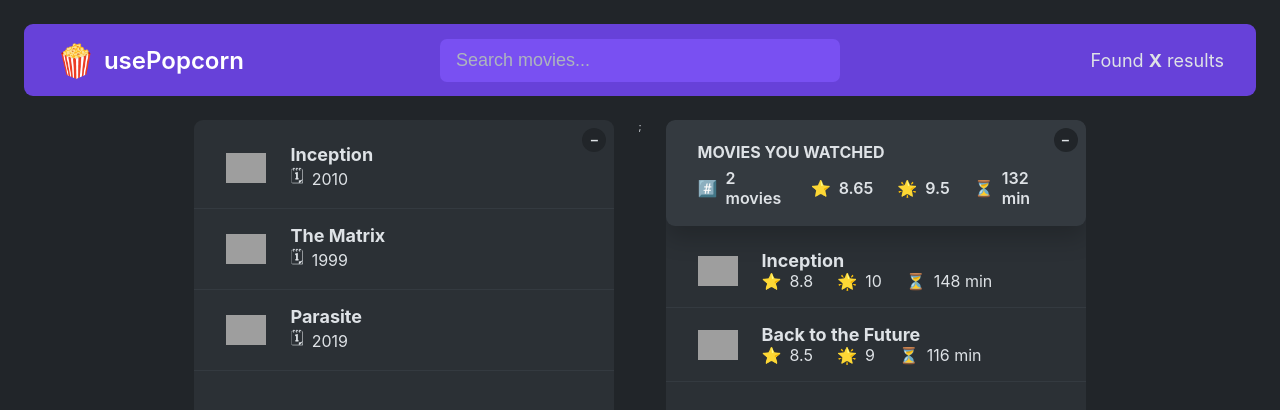
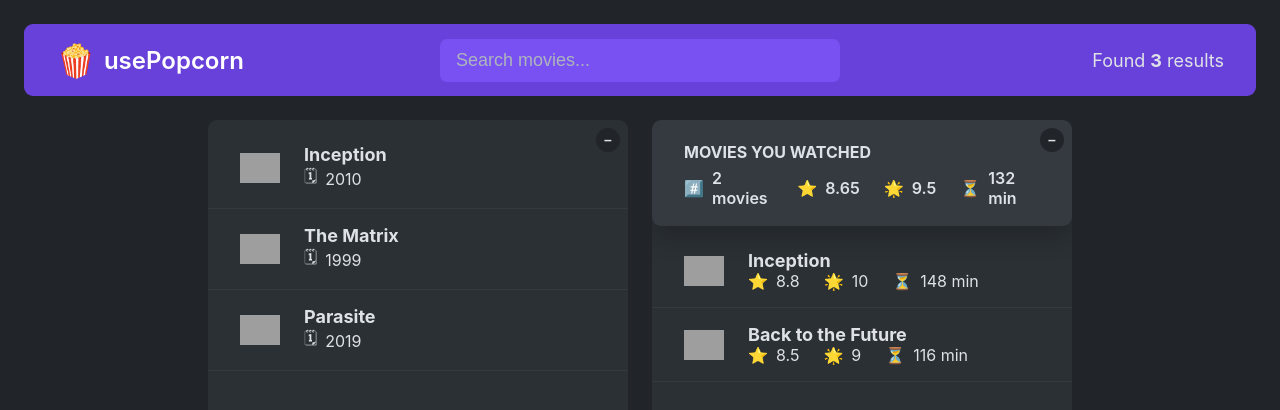
Before and after one commit to shmuelXYZ/movies-lib, a React (Create React App) app: page / in a window 1280 px wide. Shown: the top 410 px of the page. Built offline with nearby package versions, Linux system fonts and the light colour scheme; grey boxes are pictures that could not be loaded.

Commit message:
new compossion in main and nav bar,need to define children type in both

```diff
--- a/src/components/App.tsx
+++ b/src/components/App.tsx
@@ -1,8 +1,13 @@
 import { NavBar } from "./NavBar";
+import { Main } from "./Main";
+import { Muvie, MuvieRate } from "../types";
+import { useState } from "react";
+import { Logo } from "./Logo";
 import { Search } from "./Search";
 import { NumResult } from "./NumResult";
-import { Main } from "./Main";
-import { Muvie, MuvieRate } from "../types";
+import { ListBox } from "./ListBox";
+import { WatchedBox } from "./WatchedBox";
+import { MoviesList } from "./MoviesList";
 
 export const tempMovieData: Muvie[] = [
   {
@@ -58,10 +63,20 @@ export const average = (arr: any) =>
   );
 
 export default function App() {
+  const [movies, setMovies] = useState<Muvie[]>(tempMovieData);
   return (
     <>
-      <NavBar />
-      <Main />
+      <NavBar>
+        <Logo />
+        <Search />
+        <NumResult movies={movies} />
+      </NavBar>
+      <Main>
+        <ListBox>
+          <MoviesList movies={movies} />
+        </ListBox>
+        <WatchedBox />
+      </Main>
     </>
   );
 }
--- a/src/components/ListBox.tsx
+++ b/src/components/ListBox.tsx
@@ -1,8 +1,6 @@
 import { useState } from "react";
-import { tempMovieData } from "./App";
 
-export function ListBox() {
-  const [movies, setMovies] = useState(tempMovieData);
+export function ListBox({ children }) {
   const [isOpen1, setIsOpen1] = useState(true);
 
   return (
@@ -13,22 +11,7 @@ export function ListBox() {
       >
         {isOpen1 ? "–" : "+"}
       </button>
-      {isOpen1 && (
-        <ul className="list">
-          {movies?.map((movie) => (
-            <li key={movie.imdbID}>
-              <img src={movie.Poster} alt={`${movie.Title} poster`} />
-              <h3>{movie.Title}</h3>
-              <div>
-                <p>
-                  <span>🗓</span>
-                  <span>{movie.Year}</span>
-                </p>
-              </div>
-            </li>
-          ))}
-        </ul>
-      )}
+      {isOpen1 && children}
     </div>
   );
 }
--- a/src/components/Main.tsx
+++ b/src/components/Main.tsx
@@ -1,11 +1,3 @@
-import { ListBox } from "./ListBox";
-import { WatchedBox } from "./WatchedBox";
-
-export function Main() {
-  return (
-    <main className="main">
-      <ListBox />;
-      <WatchedBox />
-    </main>
-  );
+export function Main({ children }) {
+  return <main className="main">{children}</main>;
 }
--- /dev/null
+++ b/src/components/Movie.tsx
@@ -0,0 +1,17 @@
+import { Muvie } from "../types";
+
+export const Movie = ({ movie }: { movie: Muvie }) => {
+  return (
+    <li>
+      <img src={movie.Poster} alt={`${movie.Title} poster`} />
+      <h3>{movie.Title}</h3>
+      <div>
+        <p>
+          <span>🗓</span>
+          <span>{movie.Year}</span>
+        </p>
+      </div>
+    </li>
+  );
+};
+export default Movie;
--- /dev/null
+++ b/src/components/MoviesList.tsx
@@ -0,0 +1,13 @@
+import { Movie } from "./Movie";
+import { Muvie } from "../types";
+
+export const MoviesList = ({ movies }: { movies: Muvie[] }) => {
+  return (
+    <ul className="list">
+      {movies?.map((movie) => (
+        <Movie movie={movie} key={movie.imdbID} />
+      ))}
+    </ul>
+  );
+};
+export default MoviesList;
--- a/src/components/NavBar.tsx
+++ b/src/components/NavBar.tsx
@@ -1,13 +1,3 @@
-import { Logo } from "./Logo";
-import { Search } from "./Search";
-import { NumResult } from "./NumResult";
-
-export function NavBar() {
-  return (
-    <nav className="nav-bar">
-      <Logo />
-      <Search />
-      <NumResult />
-    </nav>
-  );
+export function NavBar({ children }) {
+  return <nav className="nav-bar">{children}</nav>;
 }
--- a/src/components/NumResult.tsx
+++ b/src/components/NumResult.tsx
@@ -1,7 +1,10 @@
-export function NumResult() {
+import { Muvie } from "../types";
+
+// import Muvie from "../types";
+export function NumResult({ movies }: { movies: Muvie[] }) {
   return (
     <p className="num-results">
-      Found <strong>X</strong> results
+      Found <strong>{movies.length}</strong> results
     </p>
   );
 }
--- /dev/null
+++ b/src/components/Summary.tsx
@@ -0,0 +1,32 @@
+import { average } from "./App";
+import { MuvieRate } from "../types";
+
+export const Summary = ({ watched }: { watched: MuvieRate[] }) => {
+  const avgImdbRating = average(watched.map((movie) => movie.imdbRating));
+  const avgUserRating = average(watched.map((movie) => movie.userRating));
+  const avgRuntime = average(watched.map((movie) => movie.runtime));
+  return (
+    <div className="summary">
+      <h2>Movies you watched</h2>
+      <div>
+        <p>
+          <span>#️⃣</span>
+          <span>{watched.length} movies</span>
+        </p>
+        <p>
+          <span>⭐️</span>
+          <span>{avgImdbRating}</span>
+        </p>
+        <p>
+          <span>🌟</span>
+          <span>{avgUserRating}</span>
+        </p>
+        <p>
+          <span>⏳</span>
+          <span>{avgRuntime} min</span>
+        </p>
+      </div>
+    </div>
+  );
+};
+export default Summary;
--- a/src/components/WatchedBox.tsx
+++ b/src/components/WatchedBox.tsx
@@ -1,13 +1,12 @@
 import { useState } from "react";
-import { tempWatchedData, average } from "./App";
+import { tempWatchedData } from "./App";
 import { MuvieRate } from "../types";
+import { Summary } from "./Summary";
+import { WatchedMoviesList } from "./WatchedMoviesList";
 
 export function WatchedBox() {
   const [watched, setWatched] = useState<MuvieRate[]>(tempWatchedData);
   const [isOpen2, setIsOpen2] = useState(true);
-  const avgImdbRating = average(watched.map((movie) => movie.imdbRating));
-  const avgUserRating = average(watched.map((movie) => movie.userRating));
-  const avgRuntime = average(watched.map((movie) => movie.runtime));
 
   return (
     <div className="box">
@@ -19,50 +18,8 @@ export function WatchedBox() {
       </button>
       {isOpen2 && (
         <>
-          <div className="summary">
-            <h2>Movies you watched</h2>
-            <div>
-              <p>
-                <span>#️⃣</span>
-                <span>{watched.length} movies</span>
-              </p>
-              <p>
-                <span>⭐️</span>
-                <span>{avgImdbRating}</span>
-              </p>
-              <p>
-                <span>🌟</span>
-                <span>{avgUserRating}</span>
-              </p>
-              <p>
-                <span>⏳</span>
-                <span>{avgRuntime} min</span>
-              </p>
-            </div>
-          </div>
-
-          <ul className="list">
-            {watched.map((movie) => (
-              <li key={movie.imdbID}>
-                <img src={movie.Poster} alt={`${movie.Title} poster`} />
-                <h3>{movie.Title}</h3>
-                <div>
-                  <p>
-                    <span>⭐️</span>
-                    <span>{movie.imdbRating}</span>
-                  </p>
-                  <p>
-                    <span>🌟</span>
-                    <span>{movie.userRating}</span>
-                  </p>
-                  <p>
-                    <span>⏳</span>
-                    <span>{movie.runtime} min</span>
-                  </p>
-                </div>
-              </li>
-            ))}
-          </ul>
+          <Summary watched={watched} />
+          <WatchedMoviesList watched={watched} />
         </>
       )}
     </div>
--- /dev/null
+++ b/src/components/WatchedMoviesList.tsx
@@ -0,0 +1,35 @@
+import { MuvieRate } from "../types";
+
+export const WatchedMoviesList = ({ watched }: { watched: MuvieRate[] }) => {
+  return (
+    <ul className="list">
+      {watched.map((movie: MuvieRate) => (
+        <WatchedMovie movie={movie} />
+      ))}
+    </ul>
+  );
+};
+export default WatchedMoviesList;
+
+const WatchedMovie = ({ movie }: { movie: MuvieRate }) => {
+  return (
+    <li key={movie.imdbID}>
+      <img src={movie.Poster} alt={`${movie.Title} poster`} />
+      <h3>{movie.Title}</h3>
+      <div>
+        <p>
+          <span>⭐️</span>
+          <span>{movie.imdbRating}</span>
+        </p>
+        <p>
+          <span>🌟</span>
+          <span>{movie.userRating}</span>
+        </p>
+        <p>
+          <span>⏳</span>
+          <span>{movie.runtime} min</span>
+        </p>
+      </div>
+    </li>
+  );
+};
```
